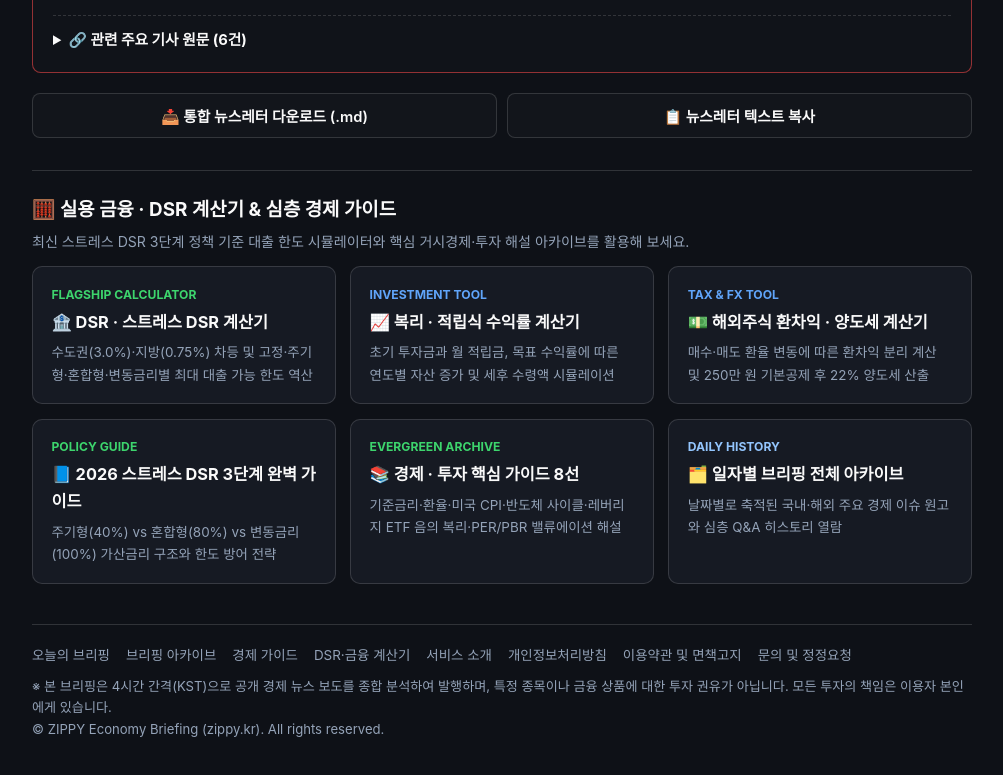
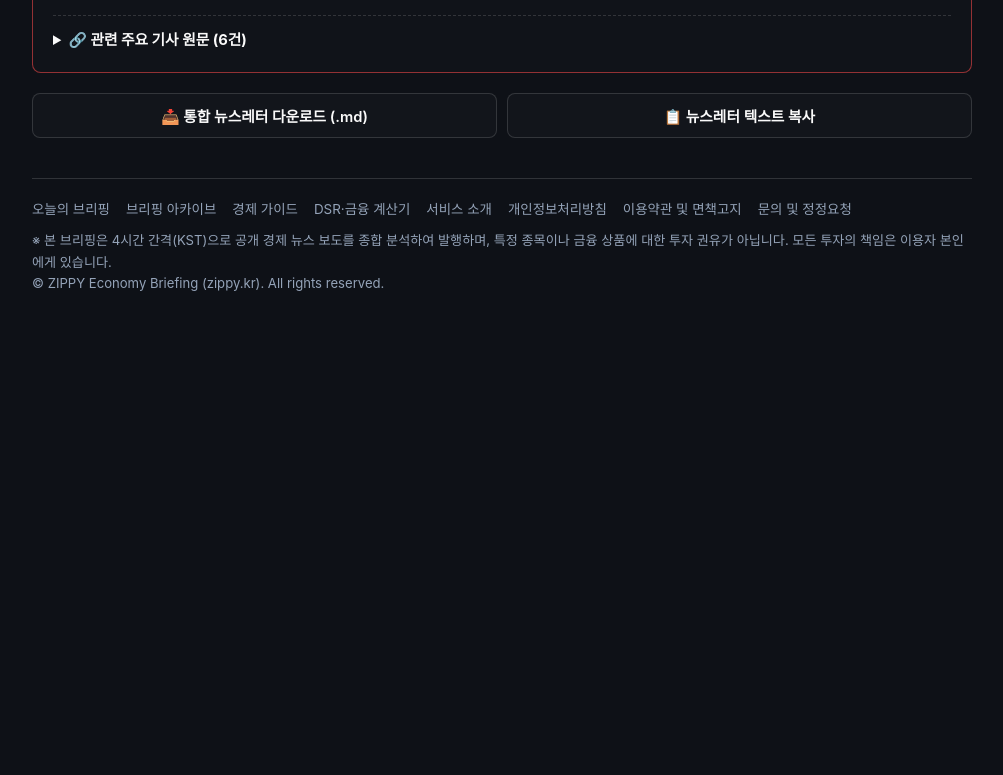
Before and after one commit to GH-dev-94/economy-news-ai, a plain HTML site: page index.html in a window 1280 px wide. Shown: the part 2872-3647 px from the top of the page, without its empty margins (138-1141 px from the left). After the commit the page ends 3223 px from the top, so only its background shows below. Drawn offline with Linux system fonts and the light colour scheme; a web font is replaced by a local one.

Commit message:
style: 오늘의 브리핑 하단 중복 기능 바로가기 카드 섹션 제거

```diff
--- a/index.html
+++ b/index.html
@@ -529,61 +529,6 @@
       padding: 0;
     }
 
-    .top-global-nav {
-      display: flex;
-      flex-wrap: wrap;
-      gap: 0.45rem;
-    }
-
-    .top-global-nav a {
-      text-decoration: none;
-      color: var(--text-muted);
-      font-size: 0.86rem;
-      font-weight: 600;
-      padding: 0.38rem 0.72rem;
-      border-radius: 7px;
-      border: 1px solid var(--border);
-      background: rgba(255, 255, 255, 0.03);
-      transition: all 0.15s ease;
-    }
-
-    .top-global-nav a:hover,
-    .top-global-nav a.active {
-      color: var(--text-main);
-      border-color: var(--accent-blue);
-      background: rgba(59, 130, 246, 0.16);
-    }
-
-    .hub-section {
-      margin-top: 2rem;
-      padding-top: 1.4rem;
-      border-top: 1px solid var(--border);
-    }
-
-    .hub-grid {
-      display: grid;
-      grid-template-columns: repeat(auto-fit, minmax(260px, 1fr));
-      gap: 0.9rem;
-      margin-top: 0.8rem;
-    }
-
-    .hub-card {
-      display: block;
-      text-decoration: none;
-      color: inherit;
-      background: var(--bg-card);
-      border: 1px solid var(--border);
-      border-radius: 10px;
-      padding: 1.1rem 1.15rem;
-      transition: all 0.15s ease;
-    }
-
-    .hub-card:hover {
-      border-color: var(--accent-blue);
-      background: var(--bg-card-hover);
-      transform: translateY(-1px);
-    }
-
     .footer-links a {
       color: var(--text-muted);
       text-decoration: none;
@@ -658,46 +603,6 @@
       <button class="action-btn" id="btn-download-md">📥 통합 뉴스레터 다운로드 (.md)</button>
       <button class="action-btn" id="btn-copy-md">📋 뉴스레터 텍스트 복사</button>
     </div>
-
-    <!-- 실용 금융·DSR 계산기 & 상설 경제 가이드 & 아카이브 허브 섹션 -->
-    <section class="hub-section" aria-label="실용 금융 도구 및 경제 가이드">
-      <h2 style="font-size:1.18rem; margin:0 0 0.35rem; color:#fafafa;">🧮 실용 금융 · DSR 계산기 &amp; 심층 경제 가이드</h2>
-      <p style="margin:0; font-size:0.88rem; color:var(--text-muted);">
-        최신 스트레스 DSR 3단계 정책 기준 대출 한도 시뮬레이터와 핵심 거시경제·투자 해설 아카이브를 활용해 보세요.
-      </p>
-      <div class="hub-grid">
-        <a href="./tools/dsr.html" class="hub-card">
-          <div style="font-size:0.76rem; color:var(--neon-green); font-weight:700; margin-bottom:0.25rem;">FLAGSHIP CALCULATOR</div>
-          <div style="font-size:1.02rem; font-weight:700; margin-bottom:0.35rem;">🏦 DSR · 스트레스 DSR 계산기</div>
-          <div style="font-size:0.84rem; color:var(--text-muted);">수도권(3.0%)·지방(0.75%) 차등 및 고정·주기형·혼합형·변동금리별 최대 대출 가능 한도 역산</div>
-        </a>
-        <a href="./tools/compound.html" class="hub-card">
-          <div style="font-size:0.76rem; color:#60a5fa; font-weight:700; margin-bottom:0.25rem;">INVESTMENT TOOL</div>
-          <div style="font-size:1.02rem; font-weight:700; margin-bottom:0.35rem;">📈 복리 · 적립식 수익률 계산기</div>
-          <div style="font-size:0.84rem; color:var(--text-muted);">초기 투자금과 월 적립금, 목표 수익률에 따른 연도별 자산 증가 및 세후 수령액 시뮬레이션</div>
-        </a>
-        <a href="./tools/us-stock-tax.html" class="hub-card">
-          <div style="font-size:0.76rem; color:#60a5fa; font-weight:700; margin-bottom:0.25rem;">TAX &amp; FX TOOL</div>
-          <div style="font-size:1.02rem; font-weight:700; margin-bottom:0.35rem;">💵 해외주식 환차익 · 양도세 계산기</div>
-          <div style="font-size:0.84rem; color:var(--text-muted);">매수·매도 환율 변동에 따른 환차익 분리 계산 및 250만 원 기본공제 후 22% 양도세 산출</div>
-        </a>
-        <a href="./guide/stress-dsr-complete-guide.html" class="hub-card">
-          <div style="font-size:0.76rem; color:var(--neon-green); font-weight:700; margin-bottom:0.25rem;">POLICY GUIDE</div>
-          <div style="font-size:1.02rem; font-weight:700; margin-bottom:0.35rem;">📘 2026 스트레스 DSR 3단계 완벽 가이드</div>
-          <div style="font-size:0.84rem; color:var(--text-muted);">주기형(40%) vs 혼합형(80%) vs 변동금리(100%) 가산금리 구조와 한도 방어 전략</div>
-        </a>
-        <a href="./guide/index.html" class="hub-card">
-          <div style="font-size:0.76rem; color:var(--neon-green); font-weight:700; margin-bottom:0.25rem;">EVERGREEN ARCHIVE</div>
-          <div style="font-size:1.02rem; font-weight:700; margin-bottom:0.35rem;">📚 경제 · 투자 핵심 가이드 8선</div>
-          <div style="font-size:0.84rem; color:var(--text-muted);">기준금리·환율·미국 CPI·반도체 사이클·레버리지 ETF 음의 복리·PER/PBR 밸류에이션 해설</div>
-        </a>
-        <a href="./archive/index.html" class="hub-card">
-          <div style="font-size:0.76rem; color:#93c5fd; font-weight:700; margin-bottom:0.25rem;">DAILY HISTORY</div>
-          <div style="font-size:1.02rem; font-weight:700; margin-bottom:0.35rem;">🗂️ 일자별 브리핑 전체 아카이브</div>
-          <div style="font-size:0.84rem; color:var(--text-muted);">날짜별로 축적된 국내·해외 주요 경제 이슈 원고와 심층 Q&amp;A 히스토리 열람</div>
-        </a>
-      </div>
-    </section>
 
     <!-- [광고 슬롯 2: 하단 배너] -->
     <div class="ad-banner-slot" id="ad-slot-bottom"></div>
```
